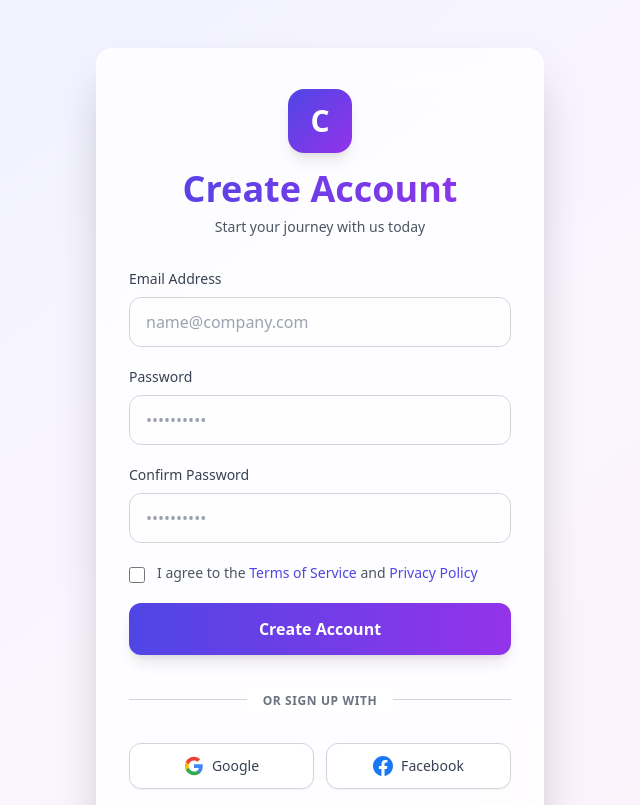
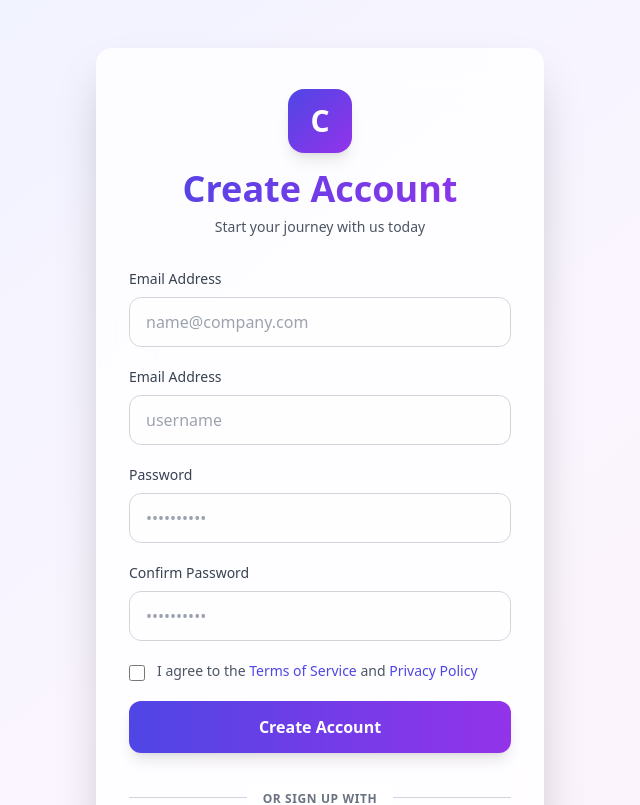
Before and after one commit to Sfarouk-it/confirmly-frontend, a React (Vite) app: page /signup in a window 1280 px wide. Shown: the top 805 px of the page, without its empty margins (320-960 px from the left). Built offline with nearby package versions, Linux system fonts and the light colour scheme.

Commit message:
first end point call

```diff
--- a/src/pages/SignupPage.tsx
+++ b/src/pages/SignupPage.tsx
@@ -1,17 +1,35 @@
 import React from 'react';
 import { Link } from 'react-router-dom';
+import { signupwEmail , loginwEmail} from '../services/Authantification';
 
 const SignupPage = () => {
     const [email, setEmail] = React.useState('');
+    const [username, setUsername] = React.useState('');
     const [password, setPassword] = React.useState('');
     const [confirmPassword, setConfirmPassword] = React.useState('');
 
-    const handleEmailSigneUp = (e: React.FormEvent<HTMLFormElement>) => {
-        e.preventDefault();
-        // TODO: Implement email and password signup logic
-        console.log('Signing up with:', { email, password });
-        alert('Email/Password signup logic not implemented.');
-    };
+    const handleEmailSigneUp = async (e: React.FormEvent<HTMLFormElement>) => {
+    e.preventDefault();
+
+    if (password !== confirmPassword) {
+        alert('Passwords do not match.');
+        return;
+    }
+
+    try {
+        const response = await signupwEmail(email, username, password);
+        console.log('Signup response:', response);
+        alert('Signup successful! Please log in.');
+    } catch (error: any) {
+        console.error('Signup error:', error);
+        if (error.response && error.response.data) {
+            alert(`Signup failed: ${error.response.data}`);
+        } else {
+            alert('Signup failed. Please try again.');
+        }
+    }
+};
+
 
     const handleGoogleSigneUp = () => {
         // TODO: Implement Google OAuth signup logic
@@ -53,6 +71,24 @@ const SignupPage = () => {
                                 value={email}
                                 onChange={(e) => setEmail(e.target.value)}
                                 placeholder="name@company.com"
+                                required
+                                className="w-full px-4 py-3 text-gray-900 bg-white/50 border border-gray-300 rounded-xl outline-none transition-all duration-300 focus:border-indigo-500 focus:ring-4 focus:ring-indigo-100 focus:bg-white placeholder:text-gray-400"
+                            />
+                        </div>
+
+                        <div>
+                            <label
+                                htmlFor="username"
+                                className="block text-sm font-medium text-gray-700 mb-2"
+                            >
+                                Email Address
+                            </label>
+                            <input
+                                type="email"
+                                id="email"
+                                value={username}
+                                onChange={(e) => setUsername(e.target.value)}
+                                placeholder="username"
                                 required
                                 className="w-full px-4 py-3 text-gray-900 bg-white/50 border border-gray-300 rounded-xl outline-none transition-all duration-300 focus:border-indigo-500 focus:ring-4 focus:ring-indigo-100 focus:bg-white placeholder:text-gray-400"
                             />
--- a/src/services/Authantification.tsx
+++ b/src/services/Authantification.tsx
@@ -1,19 +1,19 @@
 import axios from 'axios';
 
-const API_URL = 'http://localhost:5000/api/auth'; // Replace with your backend API URL
+const API_URL = 'https://confirmly.onrender.com/api/authantification'; // Replace with your backend API URL
 
 export const loginwEmail = async (email: string, password: string) => {
     try {
-        const response = await axios.post(`${API_URL}/login`, { email, password });
+        const response = await axios.post(`${API_URL}/signup/email`, { email, password });
         return response.data;
     } catch (error) {
         throw error;
     }
 };
 
-export const signupwEmail = async (email: string, password: string) => {
+export const signupwEmail = async (email: string, username: string, password: string) => {
     try {
-        const response = await axios.post(`${API_URL}/signup`, { email, password });
+        const response = await axios.post(`${API_URL}/signup/email`, { email, username, password });
         return response.data;
     } catch (error) {
         throw error;
```
Also changed, not shown: postcss.config.js (renamed from postcss.config.cjs).
